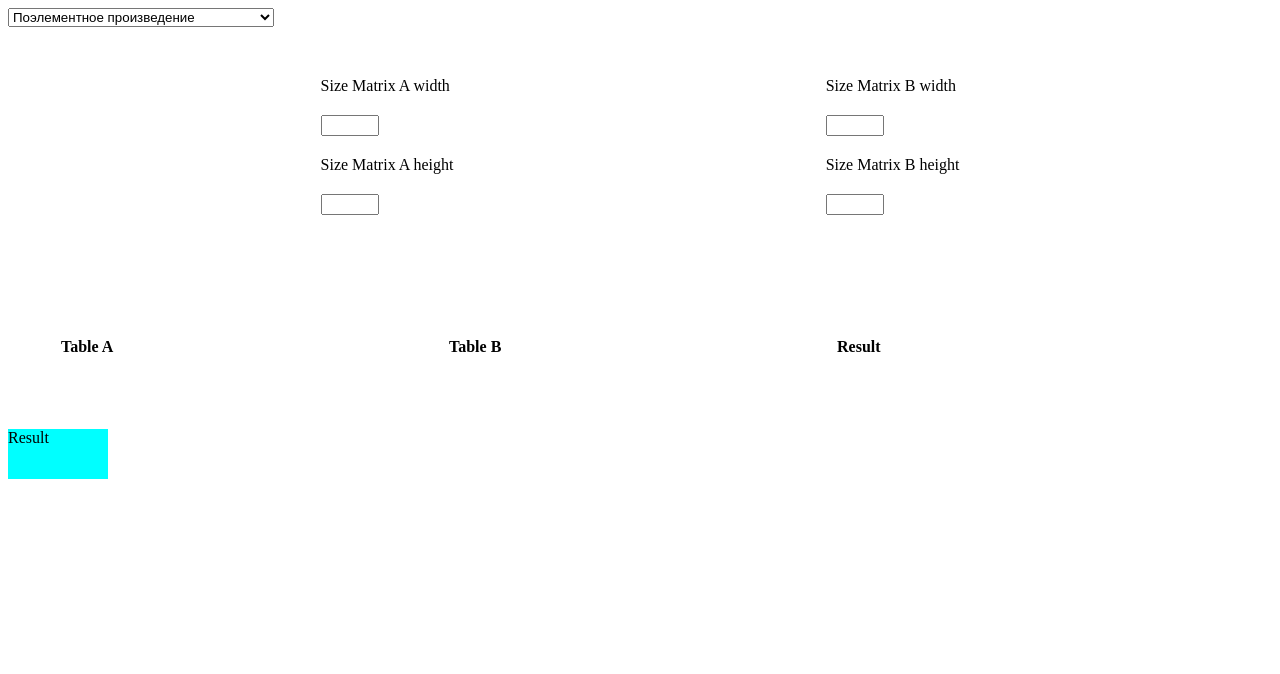
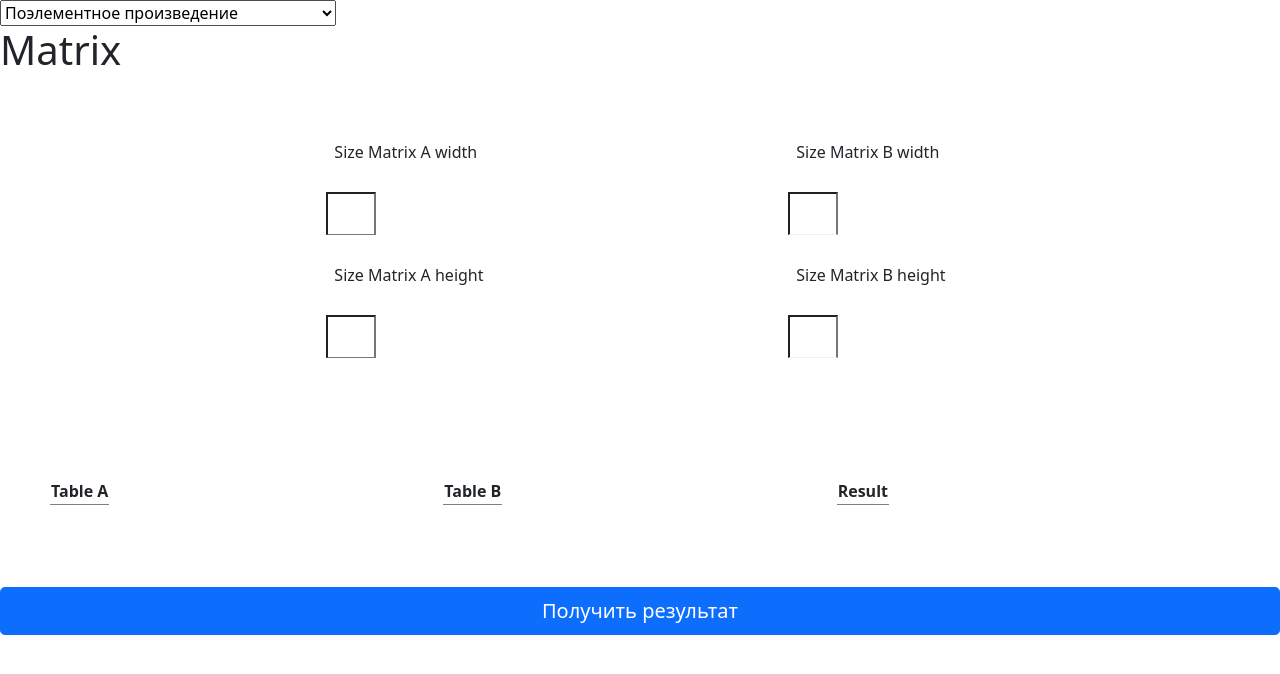
Before and after one commit to NikitOs-ux/TRPO_lab1, a plain HTML site: page index.html in a window 1280 px wide. Drawn offline with nearby package versions, Linux system fonts and the light colour scheme.

Commit message:
bootstrap

```diff
--- a/index.html
+++ b/index.html
@@ -5,6 +5,8 @@
     <meta http-equiv="X-UA-Compatible" content="IE=edge">
     <meta name="viewport" content="width=device-width, initial-scale=1.0">
     <link rel="stylesheet" href="style.css">
+	<link href="https://cdn.jsdelivr.net/npm/bootstrap@5.0.0-beta3/dist/css/bootstrap.min.css" rel="stylesheet" integrity="sha384-eOJMYsd53ii+scO/bJGFsiCZc+5NDVN2yr8+0RDqr0Ql0h+rP48ckxlpbzKgwra6" crossorigin="anonymous">
+
     <title>Document</title>
 </head>
 <body>
@@ -44,6 +46,7 @@
     </div>
 </form>
 <div class="table">
+    <h1>Matrix</h1>
     <div class="tools">
         <div class="Matrix A">
         <label for="sizeMatrixAwidth">Size Matrix A width</label>
@@ -123,7 +126,7 @@
 </div>
 
 
-<div class="getResult">Result</div>
+<button type="button" class="btn btn-primary btn-lg">Получить результат</button>
 
 
 <script src="script.js"></script>
--- a/script.js
+++ b/script.js
@@ -149,7 +149,7 @@ sizeHiegthB.oninput = function(){
         createTable(nameTable,colTable,rowTable);
     }
 }
-document.querySelector('.getResult').onclick = function(){
+document.querySelector('.btn-lg').onclick = function(){
     var masA = document.querySelectorAll('.A>table>tr>td>input');
     var masB = document.querySelectorAll('.B>table>tr>td>input');
     var masResult = document.querySelectorAll('.result>table>tr>td>input');
--- a/style.css
+++ b/style.css
@@ -52,3 +52,6 @@ input[type=number]{
     margin-bottom: 20px;
     padding: 5px 20px ;
 }
+button[type=button]{
+width: 100%;
+}
```
